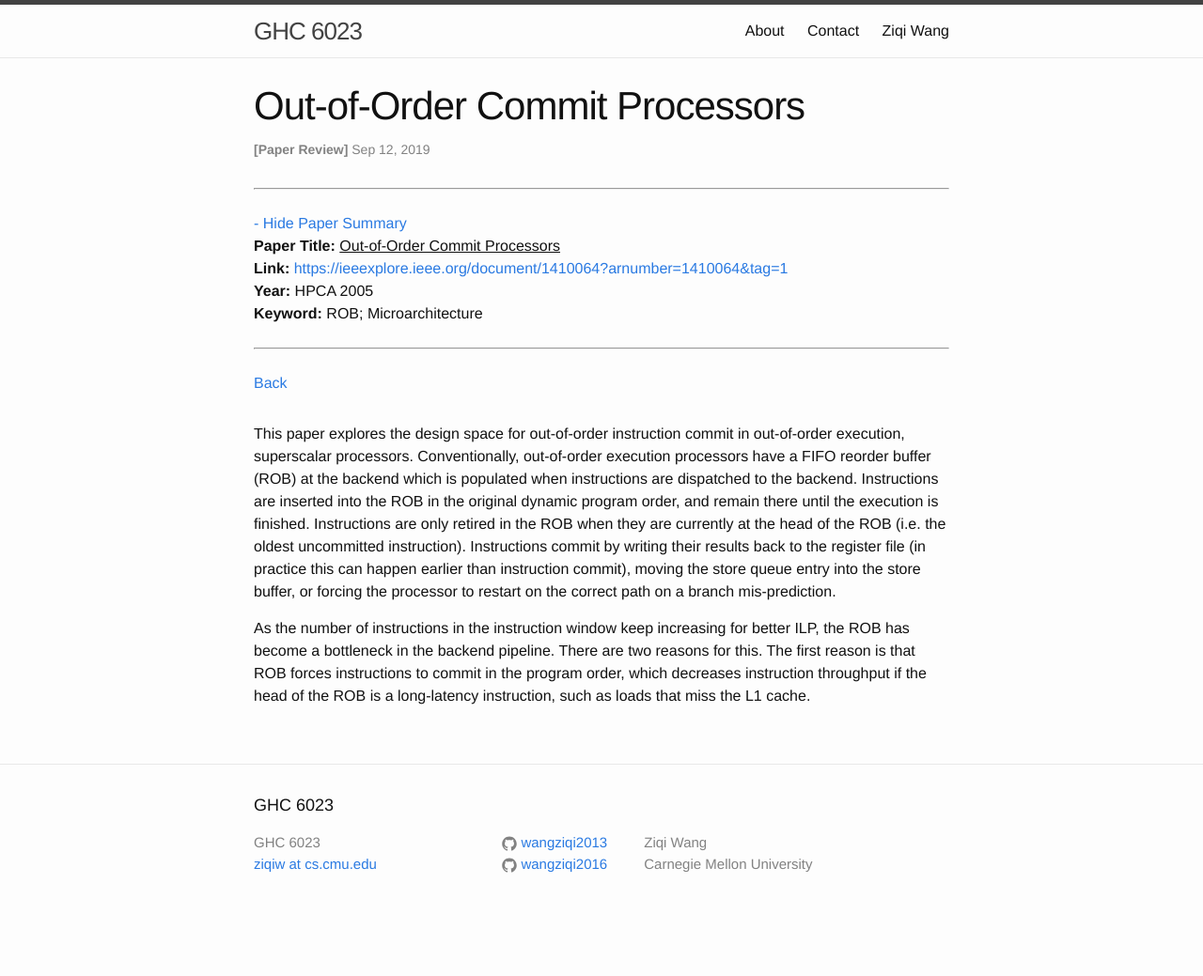
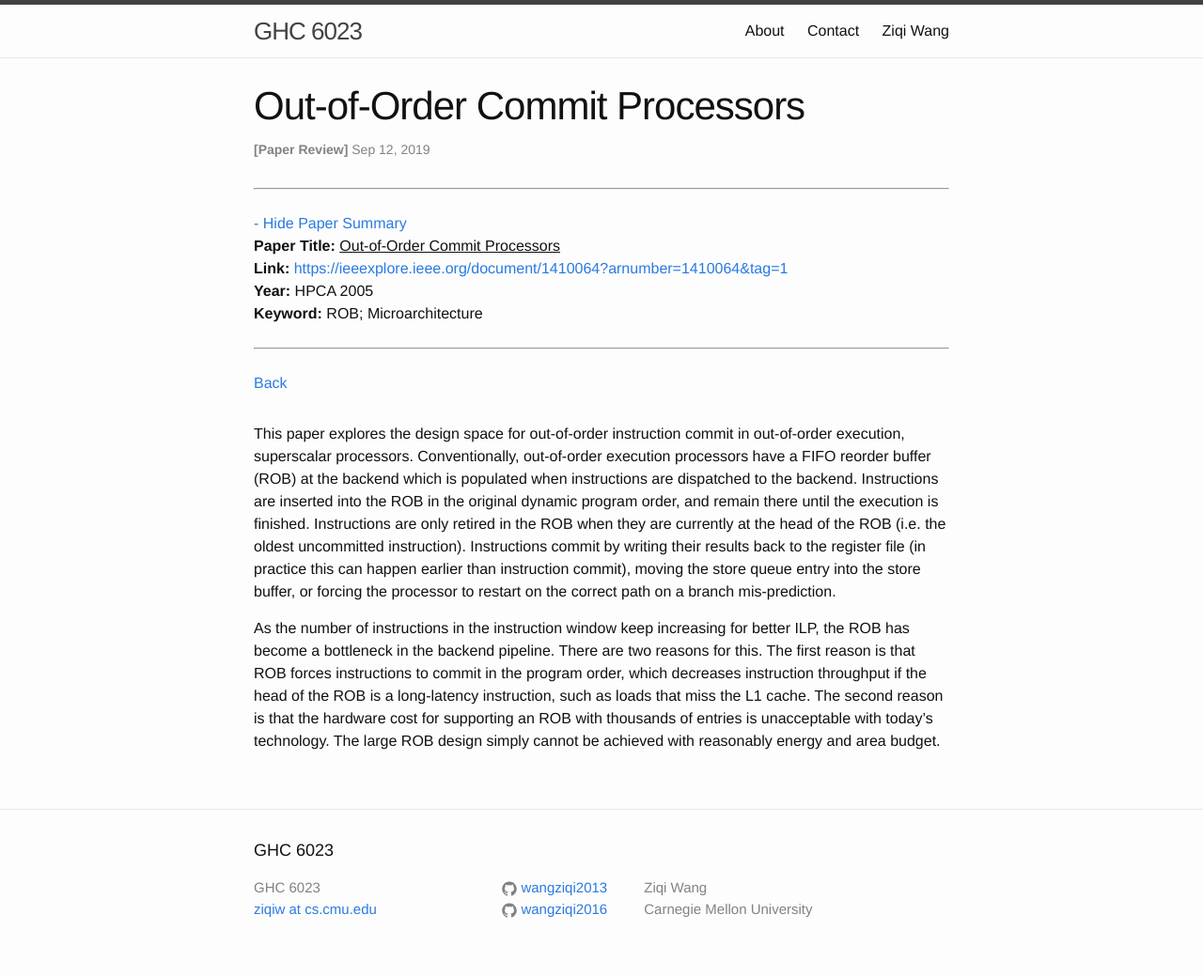
Before and after one commit to wangziqi2013/wangziqi2013.github.io, a Jekyll site: the page built from _posts/2019-09-11-ooo-commit-processors.markdown, in a window 1280 px wide. Shown: the whole page at 94% size. Built offline with Jekyll 4.4.1, drawn with Linux system fonts in a browser that asks for light colours; before the commit the page ends 991 px from its top, so only the background shows below that.

Commit message:
Adding second reason

```diff
--- a/_posts/2019-09-11-ooo-commit-processors.markdown
+++ b/_posts/2019-09-11-ooo-commit-processors.markdown
@@ -24,4 +24,6 @@ forcing the processor to restart on the correct path on a branch mis-prediction.
 As the number of instructions in the instruction window keep increasing for better ILP, the ROB has become a bottleneck
 in the backend pipeline. There are two reasons for this. The first reason is that ROB forces instructions to commit
 in the program order, which decreases instruction throughput if the head of the ROB is a long-latency instruction,
-such as loads that miss the L1 cache.
+such as loads that miss the L1 cache. The second reason is that the hardware cost for supporting an ROB with thousands
+of entries is unacceptable with today's technology. The large ROB design simply cannot be achieved with reasonably
+energy and area budget.
```
